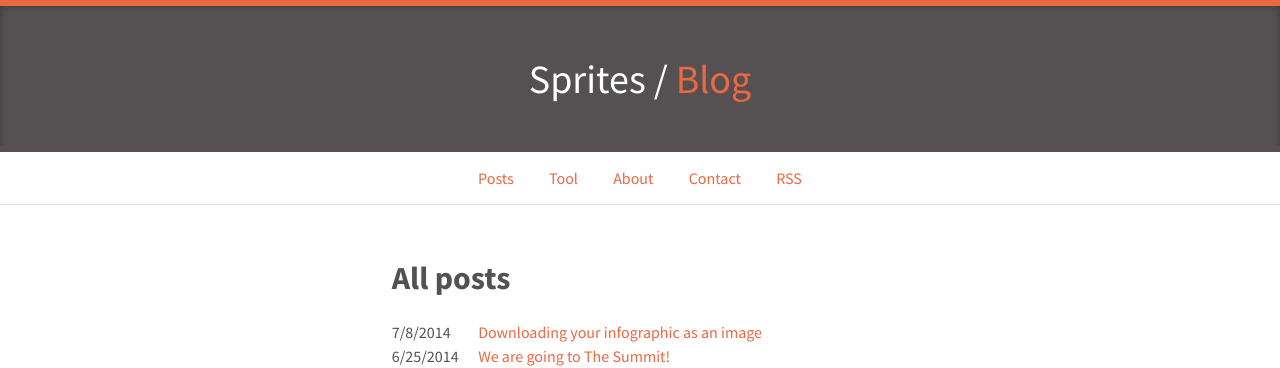
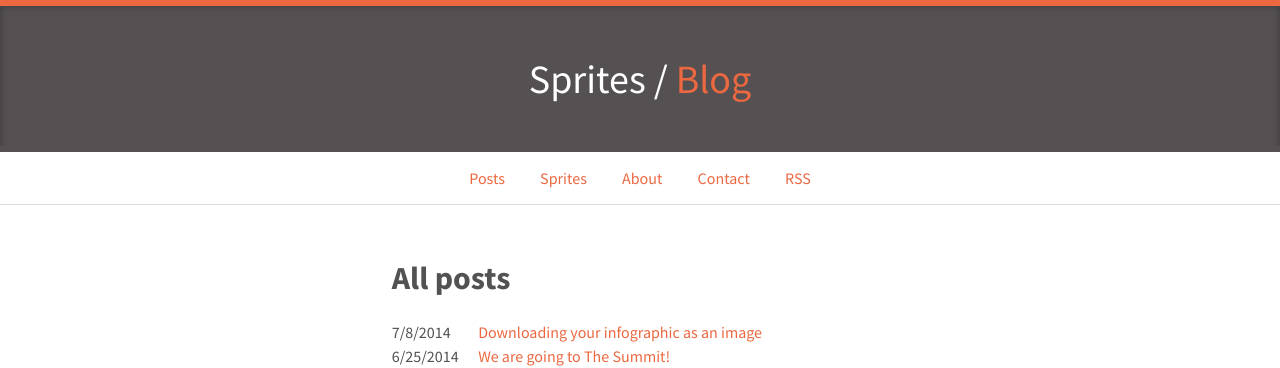
Before and after one commit to spritesapp/spritesapp.github.io, a Jekyll site: the page built from index.html, in a window 1280 px wide. Shown: the top 368 px of the page. Built offline with Jekyll 4.4.1, drawn with Linux system fonts in a browser that asks for light colours.

Commit message:
Added links

```diff
--- a/_layouts/default.html
+++ b/_layouts/default.html
@@ -29,7 +29,7 @@
             <nav>
                 <ul>
                     <li><a href="/" title="View all posts">Posts</a></li>
-                    <li><a href="https://spritesapp.com/edit" title="Open Sprites">Tool</a></li>
+                    <li><a href="https://spritesapp.com/edit" title="Open Sprites">Sprites</a></li>
                     <li><a href="https://spritesapp.com/features" title="About Sprites">About</a></li>
                     <li><a href="https://spritesapp.com/contact" title="Contact Sprites team">Contact</a></li>
                     <li><a href="/feed.xml" title="RSS feed">RSS</a></li>
```
